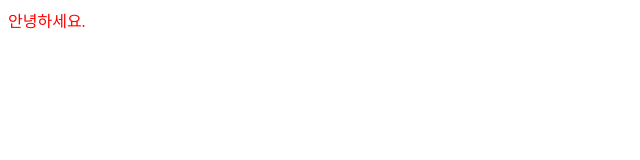
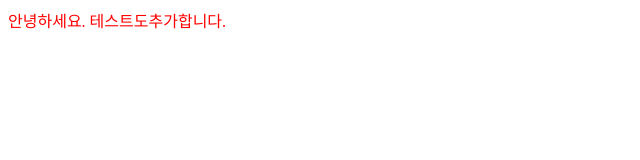
Before and after one commit to hjn37/test, a plain HTML site: page index.html in a window 1280 px wide. Shown: the whole page, without its empty margins (0-640 px from the left). Drawn offline with Linux system fonts and the light colour scheme.

Commit message:
테스트추가

```diff
--- a/index.html
+++ b/index.html
@@ -12,6 +12,7 @@
 <body>
     <div>
         <span class="hello">안녕하세요.</span>
+        <span class="hello">테스트도추가합니다.</span>
     </div>
 </body>
 
```
